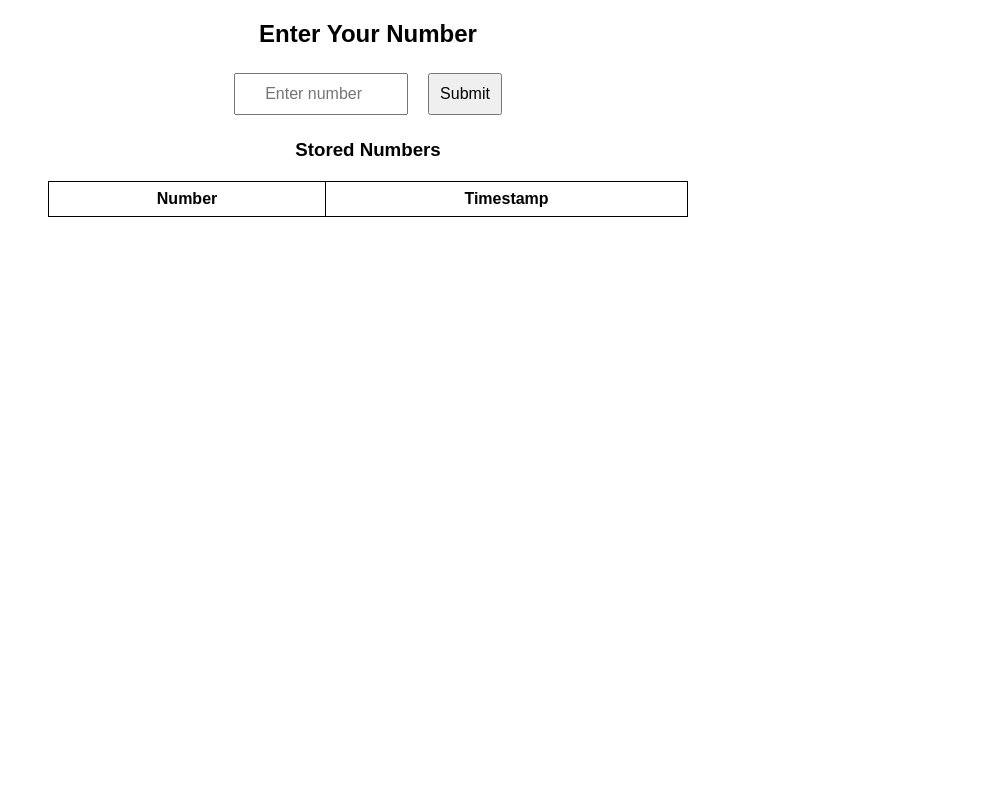
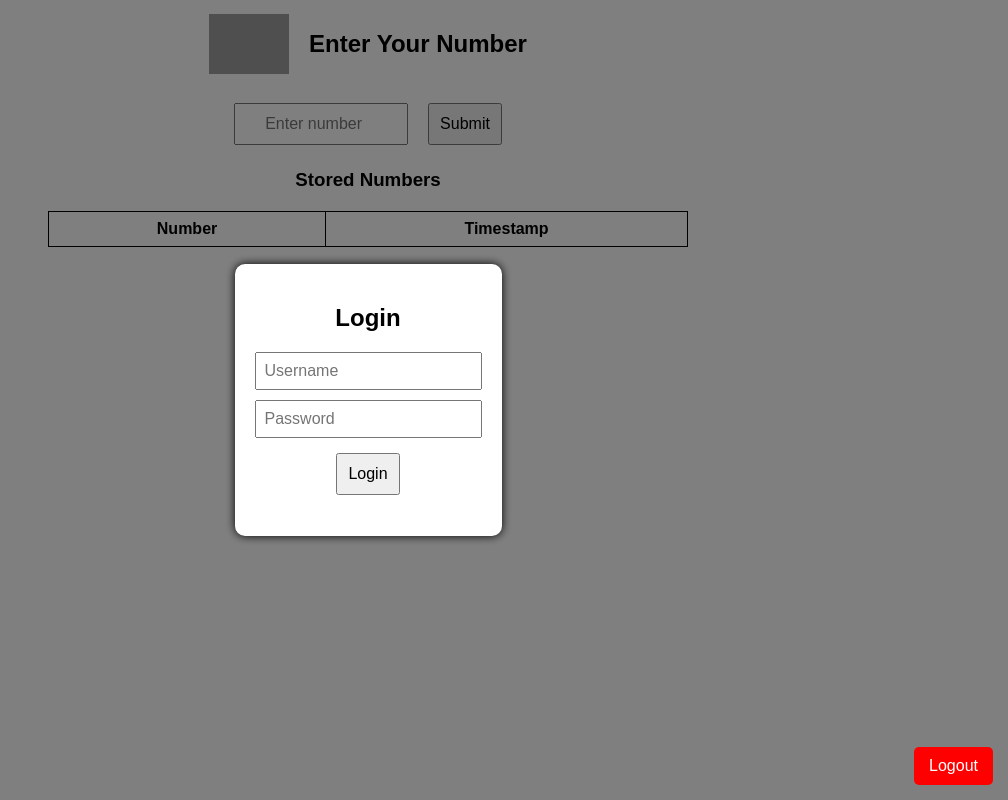
Before and after one commit to jcanz124/login_Checker, a plain HTML site: page index.html in a window 1280 px wide. Shown: the whole page, without its empty margins (272-1280 px from the left). Drawn offline with Linux system fonts and the light colour scheme; grey boxes are pictures that could not be loaded.

Commit message:
Update index.html
fix

```diff
--- a/index.html
+++ b/index.html
@@ -11,27 +11,105 @@
     <script src="https://unpkg.com/xlsx/dist/xlsx.full.min.js"></script>
 
     <style>
-        body { font-family: Arial, sans-serif; text-align: center; margin: 0; padding: 0; }
+        body {
+            font-family: Arial, sans-serif;
+            text-align: center;
+            margin: 0;
+            padding: 0;
+            overflow-x: hidden;
+        }
         input, button { padding: 10px; margin: 5px; font-size: 16px; }
         table { width: 50%; margin: auto; border-collapse: collapse; margin-top: 20px; }
         th, td { border: 1px solid black; padding: 8px; text-align: center; }
         .red { background-color: red; color: white; }
         .green { background-color: green; color: white; }
 
-        /* Input Container */
-        #input-container { display: flex; justify-content: center; align-items: center; gap: 10px; margin-top: 10px; }
+        /* Header */
+        #header {
+            display: flex;
+            align-items: center;
+            justify-content: center;
+            flex-wrap: wrap;
+            padding: 10px;
+            width: 100vw;
+            box-sizing: border-box;
+            gap: 20px;
+        }
+        #logo { height: 60px; }
+
+        /* Input & Buttons */
+        #input-container {
+            display: flex;
+            align-items: center;
+            gap: 10px;
+            flex-wrap: wrap;
+            justify-content: center;
+            margin-top: 10px;
+        }
         #userNumber { width: 150px; text-align: center; }
         button { cursor: pointer; }
+
+        /* Logout Button */
+        #logoutButton {
+            position: fixed;
+            bottom: 10px;
+            right: 10px;
+            background-color: red;
+            color: white;
+            border: none;
+            padding: 10px 15px;
+            cursor: pointer;
+            font-size: 16px;
+            border-radius: 5px;
+        }
+
+        /* Login Modal */
+        #loginModal {
+            position: fixed;
+            top: 0;
+            left: 0;
+            width: 100%;
+            height: 100%;
+            background: rgba(0, 0, 0, 0.5);
+            display: flex;
+            justify-content: center;
+            align-items: center;
+        }
+        #loginBox {
+            background: white;
+            padding: 20px;
+            border-radius: 10px;
+            text-align: center;
+            box-shadow: 0px 0px 10px black;
+        }
+        #loginBox input { display: block; margin: 10px auto; padding: 8px; font-size: 16px; }
     </style>
 </head>
 <body>
 
-    <h2>Enter Your Number</h2>
+    <!-- Login Modal -->
+    <div id="loginModal">
+        <div id="loginBox">
+            <h2>Login</h2>
+            <input type="text" id="username" placeholder="Username">
+            <input type="password" id="password" placeholder="Password">
+            <button onclick="checkLogin()">Login</button>
+            <p id="loginMessage" style="color: red;"></p>
+        </div>
+    </div>
+
+    <!-- Main Content -->
+    <div id="header">
+        <img id="logo" src="./add-ons/HP_logo.png" alt="Logo">
+        <h2>Enter Your Number</h2>
+    </div>
 
     <div id="input-container">
         <input type="number" id="userNumber" placeholder="Enter number">
         <button id="submitButton" onclick="saveNumber()">Submit</button>
     </div>
+
+    <p id="message"></p>
 
     <h3>Stored Numbers</h3>
     <table>
@@ -41,11 +119,39 @@
         <tbody id="dataTable"></tbody>
     </table>
 
+    <!-- Logout Button -->
+    <button id="logoutButton" onclick="logout()">Logout</button>
+
     <script>
+        // LOGIN FUNCTION
+        function checkLogin() {
+            let user = document.getElementById("username").value;
+            let pass = document.getElementById("password").value;
+
+            if (user === "Manager" && pass === "Manager1234") {
+                document.getElementById("loginModal").style.display = "none";
+                localStorage.setItem("loggedIn", "true");
+            } else {
+                document.getElementById("loginMessage").innerText = "Invalid credentials!";
+            }
+        }
+
+        function checkSession() {
+            if (localStorage.getItem("loggedIn") !== "true") {
+                document.getElementById("loginModal").style.display = "flex";
+            }
+        }
+
+        function logout() {
+            localStorage.removeItem("loggedIn");
+            location.reload();
+        }
+
+        // NUMBER SAVING FUNCTION
         function saveNumber() {
             let number = document.getElementById("userNumber").value;
             if (!number) {
-                alert("Please enter a number.");
+                document.getElementById("message").innerText = "Please enter a number.";
                 return;
             }
 
@@ -60,6 +166,7 @@
             loadNumbers();
         }
 
+        // LOAD NUMBERS FUNCTION
         function loadNumbers() {
             let numbers = JSON.parse(localStorage.getItem("numbers")) || [];
             let table = document.getElementById("dataTable");
@@ -75,7 +182,7 @@
             });
         }
 
-        // Make Enter key trigger the Submit button
+        // ENTER KEY FUNCTION FOR SUBMIT
         document.getElementById("userNumber").addEventListener("keypress", function(event) {
             if (event.key === "Enter") {
                 event.preventDefault();
@@ -83,7 +190,11 @@
             }
         });
 
-        window.onload = loadNumbers;
+        // CHECK LOGIN ON PAGE LOAD
+        window.onload = function() {
+            checkSession();
+            loadNumbers();
+        };
     </script>
 
 </body>
```
